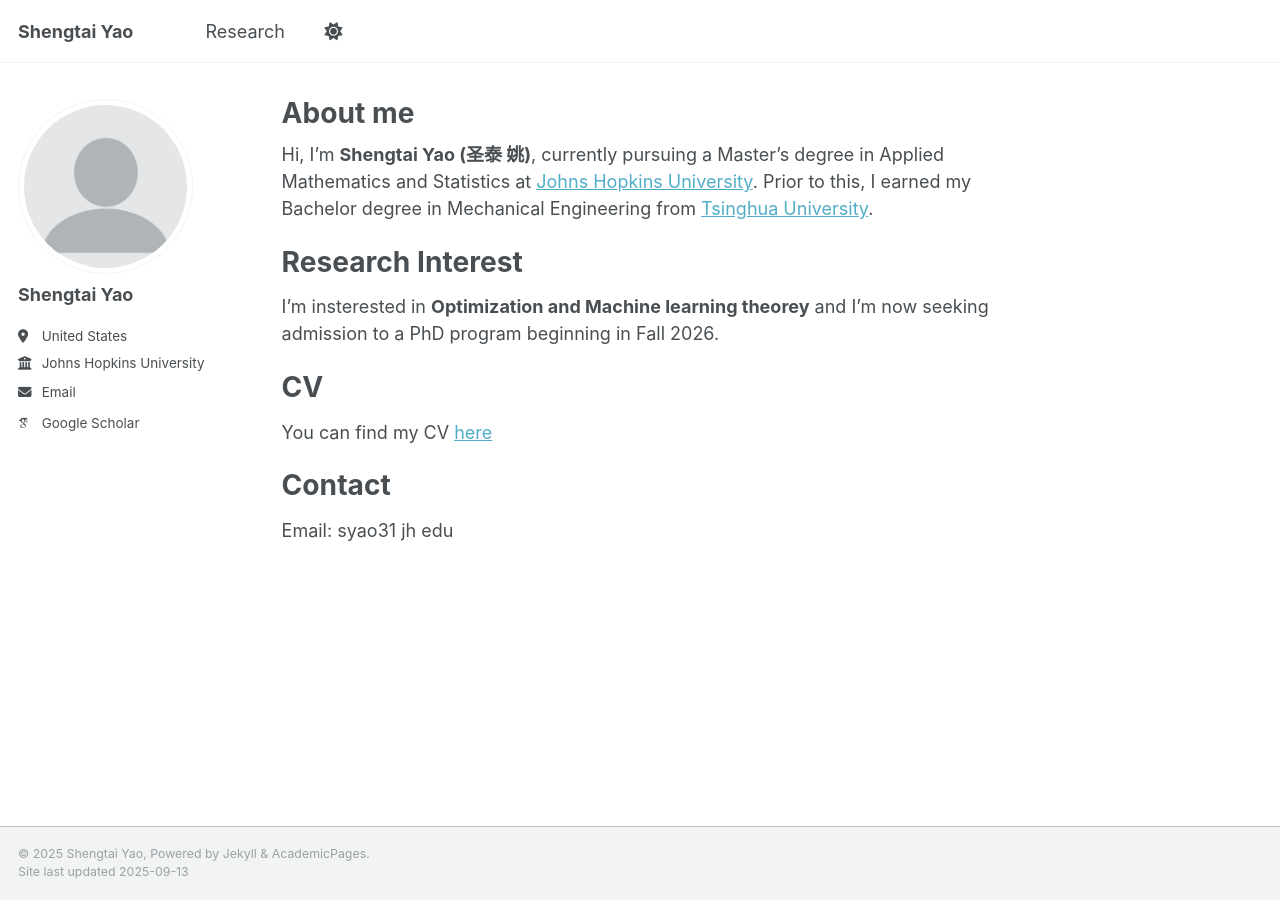
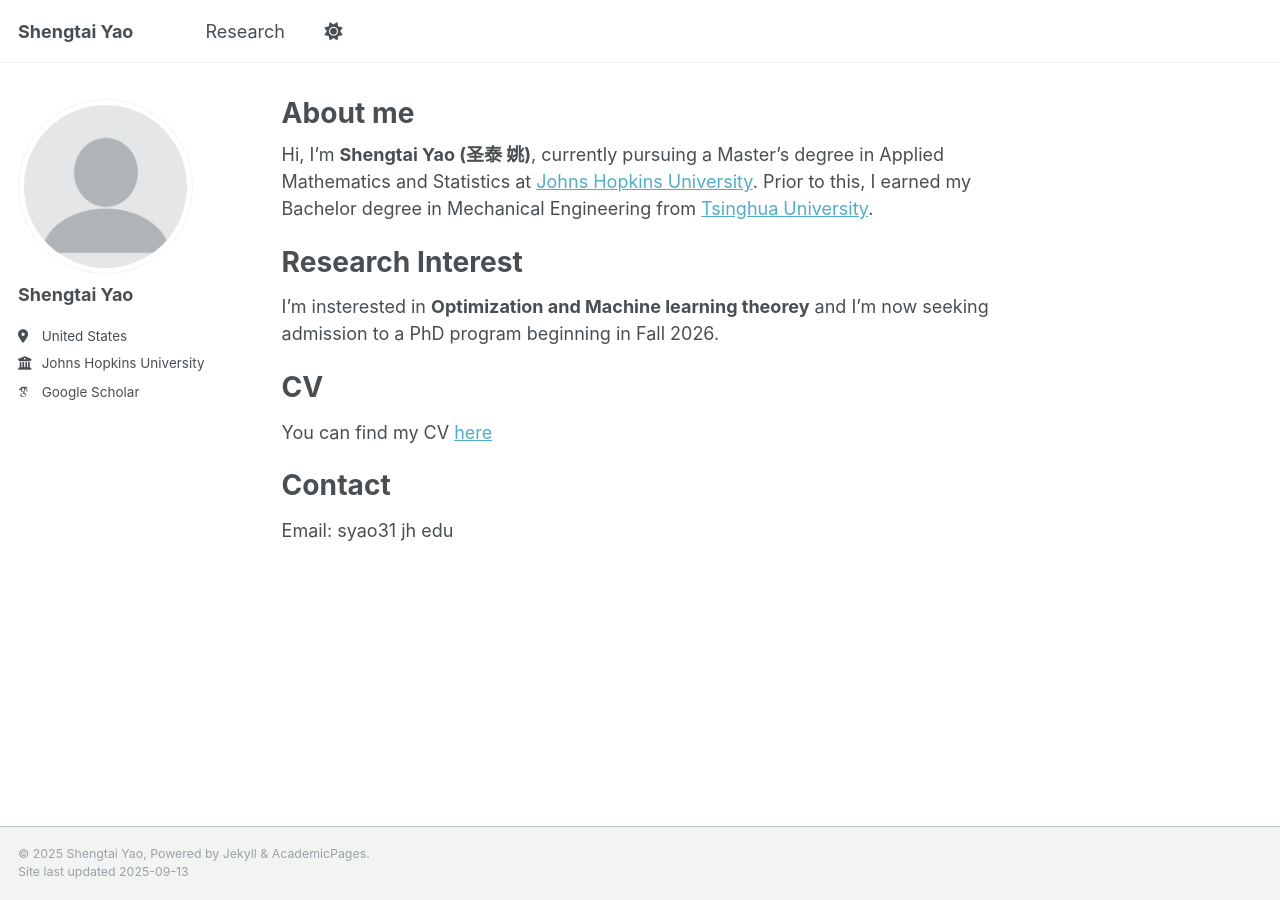
Before and after one commit to Yaoshengtai/Yaoshengtai.github.io, a Jekyll site: the page built from _pages/about.md, in a window 1280 px wide. Built offline with Jekyll 4.4.1, drawn with Linux system fonts in a browser that asks for light colours; some web fonts are replaced.

Commit message:
Update _config.yml

```diff
--- a/_config.yml
+++ b/_config.yml
@@ -29,7 +29,7 @@ author:
   location         : "United States"
   employer         : "Johns Hopkins University"
   uri              : # URL
-  email            : "syao31@jh.edu"
+  email            : #"syao31@jh.edu"
 
   # Academic websites
   academia         : # URL
```
